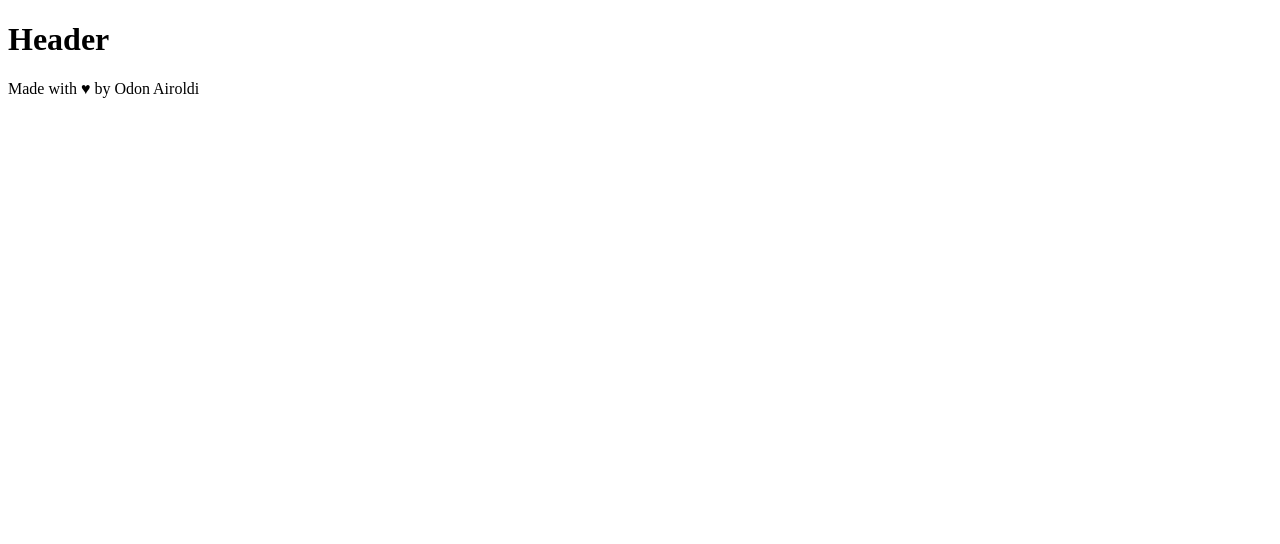
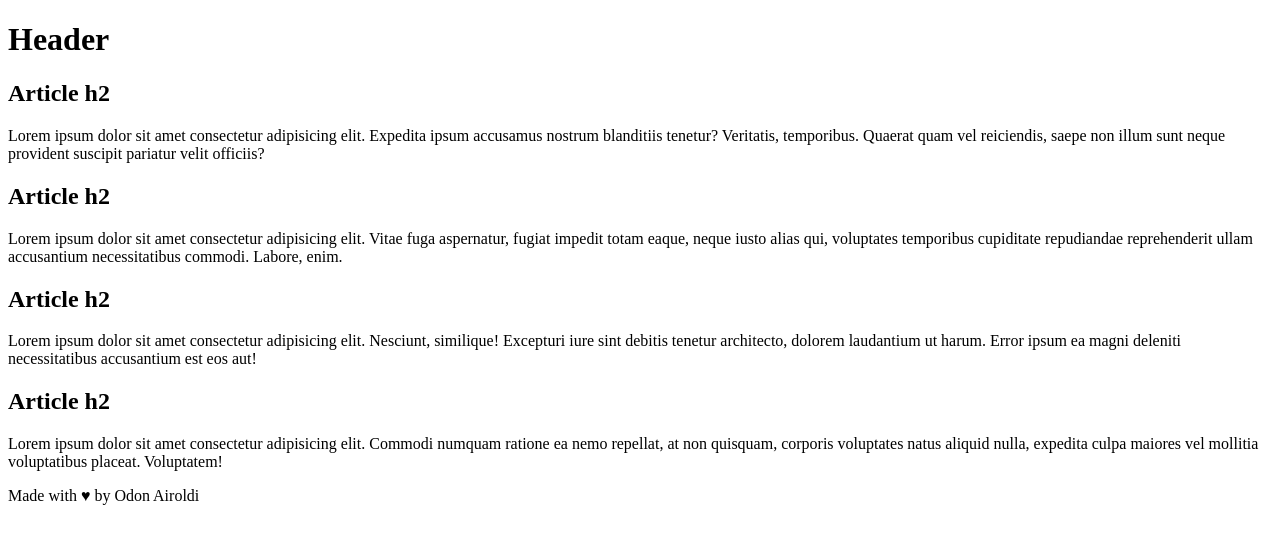
Before and after one commit to odon-airoldi/htmlcss-wireframe, a plain HTML site: page index.html in a window 1280 px wide. Drawn offline with Linux system fonts and the light colour scheme.

Commit message:
add text

```diff
--- a/index.html
+++ b/index.html
@@ -11,20 +11,20 @@
     </header>
     <main>
         <article>
-            <h2></h2>
-            <p></p>
+            <h2>Article h2</h2>
+            <p>Lorem ipsum dolor sit amet consectetur adipisicing elit. Expedita ipsum accusamus nostrum blanditiis tenetur? Veritatis, temporibus. Quaerat quam vel reiciendis, saepe non illum sunt neque provident suscipit pariatur velit officiis?</p>
         </article>
         <article>
-            <h2></h2>
-            <p></p>
+            <h2>Article h2</h2>
+            <p>Lorem ipsum dolor sit amet consectetur adipisicing elit. Vitae fuga aspernatur, fugiat impedit totam eaque, neque iusto alias qui, voluptates temporibus cupiditate repudiandae reprehenderit ullam accusantium necessitatibus commodi. Labore, enim.</p>
         </article>
         <article>
-            <h2></h2>
-            <p></p>
+            <h2>Article h2</h2>
+            <p>Lorem ipsum dolor sit amet consectetur adipisicing elit. Nesciunt, similique! Excepturi iure sint debitis tenetur architecto, dolorem laudantium ut harum. Error ipsum ea magni deleniti necessitatibus accusantium est eos aut!</p>
         </article>
         <article>
-            <h2></h2>
-            <p></p>
+            <h2>Article h2</h2>
+            <p>Lorem ipsum dolor sit amet consectetur adipisicing elit. Commodi numquam ratione ea nemo repellat, at non quisquam, corporis voluptates natus aliquid nulla, expedita culpa maiores vel mollitia voluptatibus placeat. Voluptatem!</p>
         </article>
     </main>
     <footer>
```
